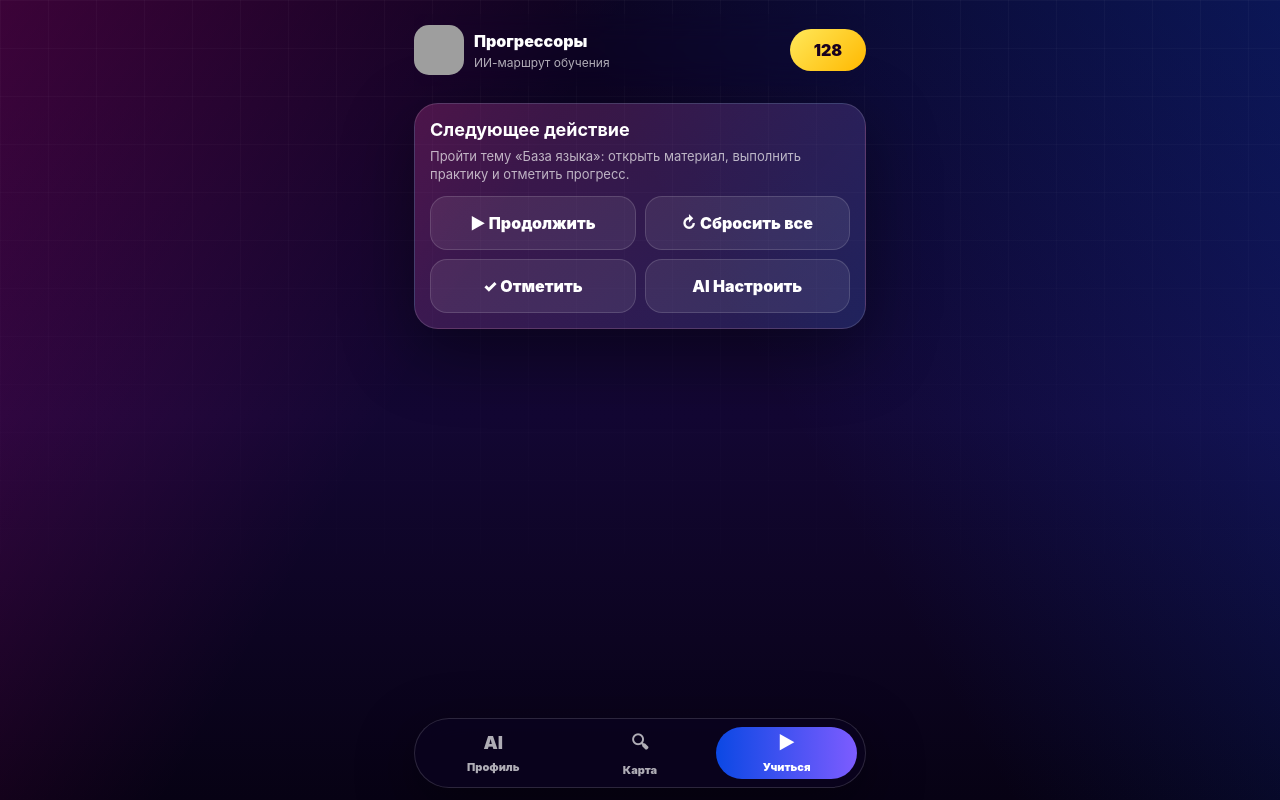
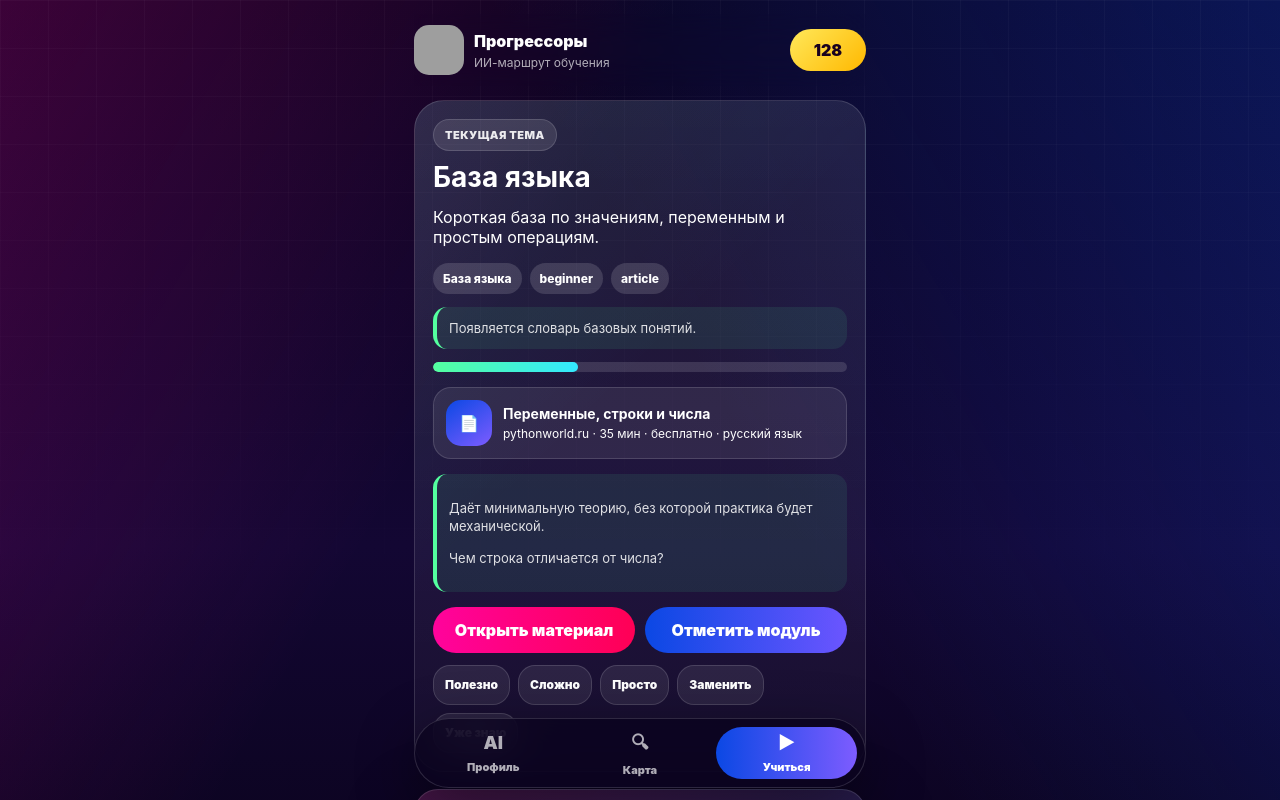
Before and after one commit to Grilubushka/Unovus218, a React (Vite) app in the folder miniapp/: page /action in a window 1280 px wide. Shown: the top 800 px of the page. Built offline with nearby package versions, Linux system fonts and the light colour scheme; grey boxes are pictures that could not be loaded.

Commit message:
miniapp tasks

```diff
--- /dev/null
+++ b/miniapp/src/components/TopicSheetMini.jsx
@@ -0,0 +1,58 @@
+import { iconFor } from "../utils/materialIcons.js";
+
+export function TopicSheetMini({ topic, onClose, onToast, onMarkModule, onFeedback }) {
+  return (
+    <section className="topic-block" aria-labelledby="topic-title">
+      <header className="topic-block-head">
+        <div>
+          <span className="eyebrow">Текущая тема</span>
+          <h2 id="topic-title">{topic.title}</h2>
+        </div>
+      </header>
+      <p>{topic.description}</p>
+      <div className="skill-tags">{topic.skills.map((skill) => <span key={skill}>{skill}</span>)}</div>
+      <div className="competency">{topic.competency}</div>
+      <div className="bar">
+        <span style={{ width: `${topic.progress}%` }} />
+      </div>
+      <section className="materials">
+        {topic.materials.map((material) => (
+          <article key={material.id} className="material">
+            <b>{iconFor(material.format)}</b>
+            <div>
+              <h3>{material.title}</h3>
+              <p>{materialMeta(material)}</p>
+              {material.interaction && <p>{material.interaction}</p>}
+            </div>
+          </article>
+        ))}
+      </section>
+      {(topic.practice || topic.checkpoint) && (
+        <div className="competency">
+          {topic.practice && <p>{topic.practice}</p>}
+          {topic.checkpoint && <p>{topic.checkpoint}</p>}
+        </div>
+      )}
+      <div className="actions two">
+        <button className="btn primary" type="button" onClick={() => onToast("Откроется ссылка на материал из проверенного каталога.")}>
+          Открыть материал
+        </button>
+        <button className="btn blue" type="button" onClick={() => onMarkModule?.(topic)}>
+          Отметить модуль
+        </button>
+      </div>
+      <div className="feedback">
+        <button type="button" onClick={() => onFeedback?.(topic, "useful")}>Полезно</button>
+        <button type="button" onClick={() => onFeedback?.(topic, "hard")}>Сложно</button>
+        <button type="button" onClick={() => onFeedback?.(topic, "easy")}>Просто</button>
+        <button type="button" onClick={() => onFeedback?.(topic, "replace")}>Заменить</button>
+        <button type="button" onClick={() => onMarkModule?.(topic)}>Уже знаю</button>
+      </div>
+    </section>
+  );
+}
+
+function materialMeta(material) {
+  const duration = material.duration || (material.minutes ? `${material.minutes} мин` : "");
+  return [material.source, duration, "бесплатно", "русский язык"].filter(Boolean).join(" · ");
+}
--- a/miniapp/src/components/pages/NextAction.jsx
+++ b/miniapp/src/components/pages/NextAction.jsx
@@ -2,6 +2,8 @@ import { useApp } from "../AppContext.jsx";
 import { Topbar } from "../Topbar.jsx";
 import { BottomNav } from "../BottomNav.jsx";
 import { Toast } from "../Toast.jsx";
+import { TopicSheetMini } from "../TopicSheetMini.jsx";
+
 export function NextAction() {
   const { currentTopic, openCurrentTopic, showToast, toast } = useApp();
 
@@ -9,6 +11,13 @@ export function NextAction() {
     <>
       <div className="shell">
         <Topbar onToast={showToast} />
+        {currentTopic && (
+          <TopicSheetMini
+            topic={currentTopic}
+            onClose={() => {}}
+            onToast={showToast}
+          />
+        )}
         <section className="quick-panel">
           <h2>Следующее действие</h2>
           <p>
@@ -17,12 +26,13 @@ export function NextAction() {
               : "Все темы в демо-маршруте пройдены."}
           </p>
           <div className="quick-grid">
-            <button type="button" onClick={openCurrentTopic}>▶ Продолжить</button>
+            <button type="button" onClick={openCurrentTopic}>▶ Пропустить</button>
             <button type="button" onClick={() => showToast("Материал заменён: система выбрала другой формат с тем же уровнем сложности.")}>↻ Сбросить все</button>
-            <button type="button" onClick={() => showToast("Прогресс обновлён. В backend это будет POST /api/progress/mark.")}>✓ Отметить</button>
-            <button type="button" onClick={() => showToast("ИИ задаст уточняющий вопрос и пересоберёт только затронутый участок.")}>AI Настроить</button>
+            {/* <button type="button" onClick={() => showToast("Прогресс обновлён. В backend это будет POST /api/progress/mark.")}>✓ Отметить</button> */}
+            {/* <button type="button" onClick={() => showToast("ИИ задаст уточняющий вопрос и пересоберёт только затронутый участок.")}>AI Настроить</button> */}
           </div>
         </section>
+
       </div>
       <BottomNav />
       <Toast message={toast} />
--- a/miniapp/src/presentation/styles.css
+++ b/miniapp/src/presentation/styles.css
@@ -802,7 +802,130 @@ meter {
   transform: translate(-50%, 0);
 }
 
+.topic-block {
+  margin-top: 14px;
+  padding: 18px;
+  border: 1px solid var(--line);
+  border-radius: 30px;
+  background: linear-gradient(180deg, rgba(255, 255, 255, 0.09), rgba(255, 255, 255, 0.04)), linear-gradient(135deg, rgba(51, 232, 255, 0.08), transparent 44%);
+}
 
+.topic-block-head {
+  display: flex;
+  align-items: flex-start;
+  justify-content: space-between;
+  gap: 14px;
+  margin-bottom: 12px;
+}
+
+.topic-block .close {
+  flex: 0 0 auto;
+  width: 42px;
+  height: 42px;
+  border: 0;
+  border-radius: 50%;
+  color: var(--text);
+  background: var(--panel-strong);
+  font-size: 24px;
+  cursor: pointer;
+}
+
+.topic-block .eyebrow {
+  display: inline-flex;
+  align-items: center;
+  border: 1px solid var(--line);
+  border-radius: 999px;
+  padding: 8px 11px;
+  background: rgba(255, 255, 255, 0.11);
+  color: rgba(255, 255, 255, 0.9);
+  font-size: 11px;
+  font-weight: 900;
+  letter-spacing: 0.04em;
+  text-transform: uppercase;
+}
+
+.topic-block h2 {
+  margin: 12px 0 0;
+  font-size: 28px;
+  line-height: 1;
+}
+
+.topic-block .competency {
+  margin: 13px 0;
+  padding: 12px;
+  border-left: 4px solid var(--green);
+  border-radius: 14px;
+  background: rgba(84, 255, 159, 0.09);
+  color: rgba(255, 255, 255, 0.86);
+  font-size: 13px;
+  line-height: 1.4;
+}
+
+.topic-block .bar {
+  height: 10px;
+  overflow: hidden;
+  border-radius: 999px;
+  background: rgba(255, 255, 255, 0.13);
+}
+
+.topic-block .bar span {
+  display: block;
+  height: 100%;
+  border-radius: inherit;
+  background: linear-gradient(90deg, var(--green), var(--cyan));
+}
+
+.topic-block .materials {
+  display: grid;
+  gap: 10px;
+  margin: 15px 0;
+}
+
+.topic-block .material {
+  display: grid;
+  grid-template-columns: 46px 1fr;
+  gap: 11px;
+  align-items: center;
+  padding: 12px;
+  border: 1px solid var(--line);
+  border-radius: 18px;
+  background: var(--panel);
+}
+
+.topic-block .material b {
+  width: 46px;
+  height: 46px;
+  display: grid;
+  place-items: center;
+  border-radius: 15px;
+  background: linear-gradient(145deg, var(--blue), #7d5cff);
+}
+
+.topic-block .actions.two {
+  display: grid;
+  grid-template-columns: 1fr 1fr;
+  gap: 10px;
+  margin-top: 15px;
+}
+
+.topic-block .feedback {
+  display: flex;
+  flex-wrap: wrap;
+  gap: 8px;
+  margin-top: 12px;
+}
+
+.topic-block .feedback button {
+  border: 1px solid var(--line);
+  border-radius: 17px;
+  color: var(--text);
+  background: var(--panel);
+  min-height: 40px;
+  padding: 0 11px;
+  font-size: 12px;
+  font-weight: 900;
+  cursor: pointer;
+}
 
 @media (max-width: 380px) {
   .hero h1 {
```
Also changed, not shown: miniapp/src/components/AppContext.jsx (+12 -2 lines).
